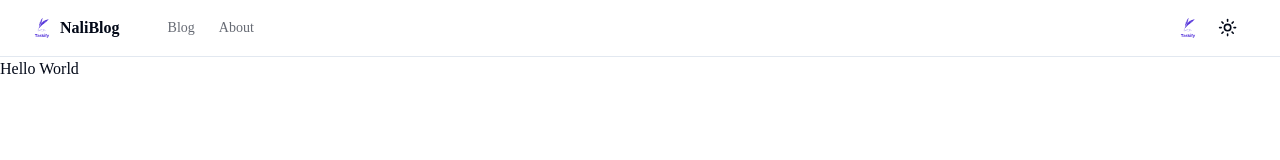
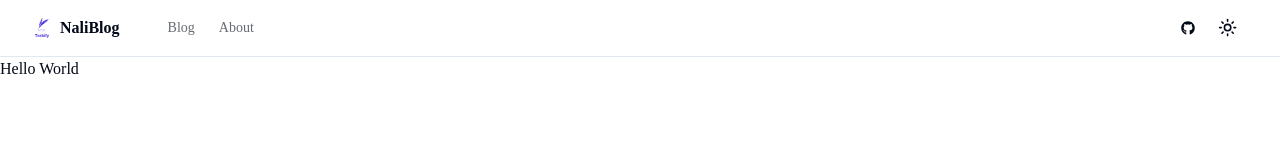
Before and after one commit to nali-kang/first_blog, a Next.js app: page / in a window 1280 px wide. Shown: the top 160 px of the page. Built offline with nearby package versions, Linux system fonts and the light colour scheme.

Commit message:
github icon추가

```diff
--- a/components/icons.tsx
+++ b/components/icons.tsx
@@ -1,3 +1,5 @@
+import { FaGithub } from "react-icons/fa";
+
 type IconProps = React.HtmlHTMLAttributes<SVGElement>;
 
 export const Icons = {
@@ -59,4 +61,5 @@ export const Icons = {
       </defs>
     </svg>
   ),
+  github: () => <FaGithub />,
 };
--- a/components/site-header.tsx
+++ b/components/site-header.tsx
@@ -25,7 +25,7 @@ export function SiteHeader() {
                   "w-10 px-0 hidden sm:inline-flex"
                 )}
               >
-                <Icons.logo className="h-4 w-4" />
+                <Icons.github />
                 <span className="sr-only">GitHub</span>
               </div>
             </Link>
--- a/package.json
+++ b/package.json
@@ -19,6 +19,7 @@
     "next-themes": "^0.3.0",
     "react": "^18",
     "react-dom": "^18",
+    "react-icons": "^5.3.0",
     "tailwind-merge": "^2.5.2",
     "tailwindcss-animate": "^1.0.7"
   },
```
Also changed, not shown: 1 other file (tests, documents, lock files or other folders).
